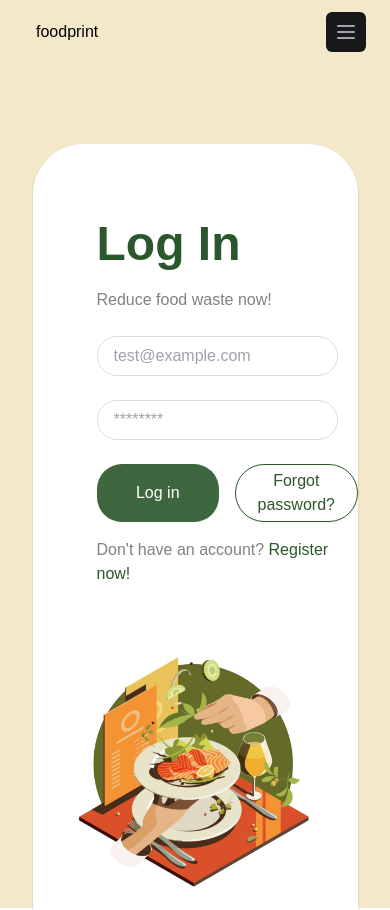
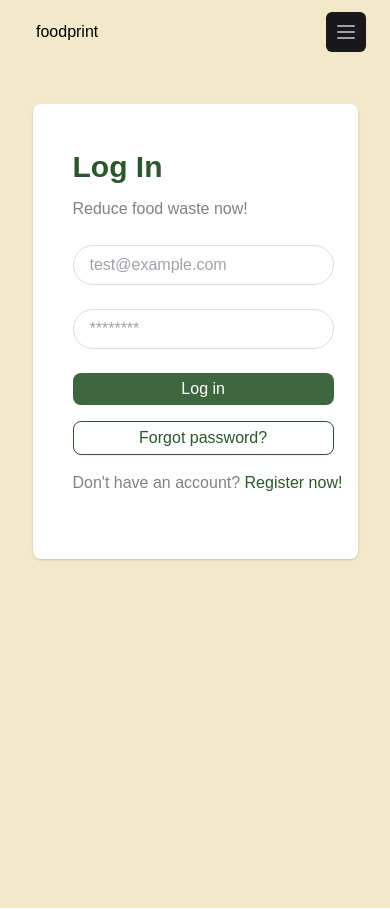
Before and after one commit to cs203g2t10/foodprint-frontend, a React (Create React App) app: page /login in a window 390 px wide. Shown: the top 910 px of the page. Built offline with nearby package versions, Linux system fonts and the light colour scheme.

Commit message:
responsive log in

```diff
--- a/src/pages/Login.tsx
+++ b/src/pages/Login.tsx
@@ -69,51 +69,49 @@ const Login = () => {
     return (
         <div className="bg-yellow-standard h-screen">
             <div className="flex justify-center">
-                <div className="mt-20 bg-white-standard w-10/12 md:w-7/12 grid lg:grid-cols-2 shadow-xxl shadow rounded-xxl pb-16">
-                    <div className="ml-16 mt-16">
-                        <h1 className="text-5xl font-bold mb-2 text-green-standard">Log In</h1>
+                <div className="md:mt-20 mt-10 bg-white-standard w-10/12 md:w-7/12 grid lg:grid-cols-2 shadow-xxl shadow rounded-lg pb-16">
+                    <div className="md:ml-16 md:mt-16 ml-10 mt-10">
+                        <h1 className="md:text-5xl text-3xl font-bold mb-2 text-green-standard">Log In</h1>
                         <h2 className="text-grey-lighter mb-5">Reduce food waste now!</h2>
                         <div className="mb-4">
-                            <input className="focus:outline-none px-4 py-1 my-1 h-10 rounded-full border border-grey-lightest md:w-full"
+                            <input className="focus:outline-none px-4 py-1 my-1 h-10 rounded-full border border-grey-lightest md:w-full w-11/12"
                                 placeholder="test@example.com"
                                 type="email"
-                                // onInput ={e => {setEmail((e.target as HTMLInputElement).value); user2Fa()}}
-                                // onChange={e => setEmail(e.target.value)}
                                 onChange={e => { setEmail(e.target.value); user2Fa() }}
                                 ref={emailRef}
                             />
                         </div>
 
                         <div className="">
-                            <input className="focus:outline-none px-4 py-1 my-1 h-10 rounded-full border border-grey-lightest md:w-full"
+                            <input className="focus:outline-none px-4 py-1 my-1 h-10 rounded-full border border-grey-lightest md:w-full w-11/12"
                                 placeholder="********"
                                 type="password"
                                 onChange={e => setPassword(e.target.value)} />
                         </div>
 
-                        {(twoFa ?
+                        {twoFa &&
                             <div className="">
                                 <input className="focus:outline-none px-4 py-1 my-4 h-10 rounded-full border border-grey-lightest md:w-full"
                                     placeholder="2FA OTP"
                                     type="number"
                                     onChange={e => setToken(e.target.value)} />
-                            </div> : <></>
-                        )}
+                            </div>
+                        }
 
-                        <div className="grid grid-cols-2 pt-5 gap-x-4 pb-2">
-                            <button className="rounded-xl bg-green-standard shadow-sm hover:shadow-md text-white-standard opacity-90 hover:opacity-100 text-center py-1" disabled={!validateForm}
+                        <div className="grid md:grid-cols-2 pt-5 gap-x-4 pb-2 md:w-full w-11/12 gap-y-4 ">
+                            <button className="rounded-lg bg-green-standard shadow-sm hover:shadow-md text-white-standard opacity-90 hover:opacity-100 text-center py-1" disabled={!validateForm}
                                 onClick={userLogin}>
                                 {loading ? <BeatLoader size="9" color="#daeddb" />
                                     : 'Log in'}
                             </button>
-                            <Link to="/forgotpassword" className=" w-full py-1 border shadow-sm hover:shadow-md rounded-full border-green-standard text-green-standard text-center">Forgot password?</Link>
+                            <Link to="/forgotpassword" className=" w-full py-1 border shadow-sm hover:shadow-md rounded-lg border-green-standard text-green-standard text-center">Forgot password?</Link>
                         </div>
                         <div className="text-red-standard">{error}</div>
                         <h2 className="text-grey-lighter mt-2">Don't have an account? <Link to='/register' className="text-green-standard">Register now!</Link></h2>
 
                     </div>
                     <div>
-                        <img className="mt-16 my-7" src="/images/login.png" alt="log in illustration" />
+                        <img className="mt-16 my-7 hidden md:block" src="/images/login.png" alt="log in illustration" />
                     </div>
                 </div>
             </div>
```
